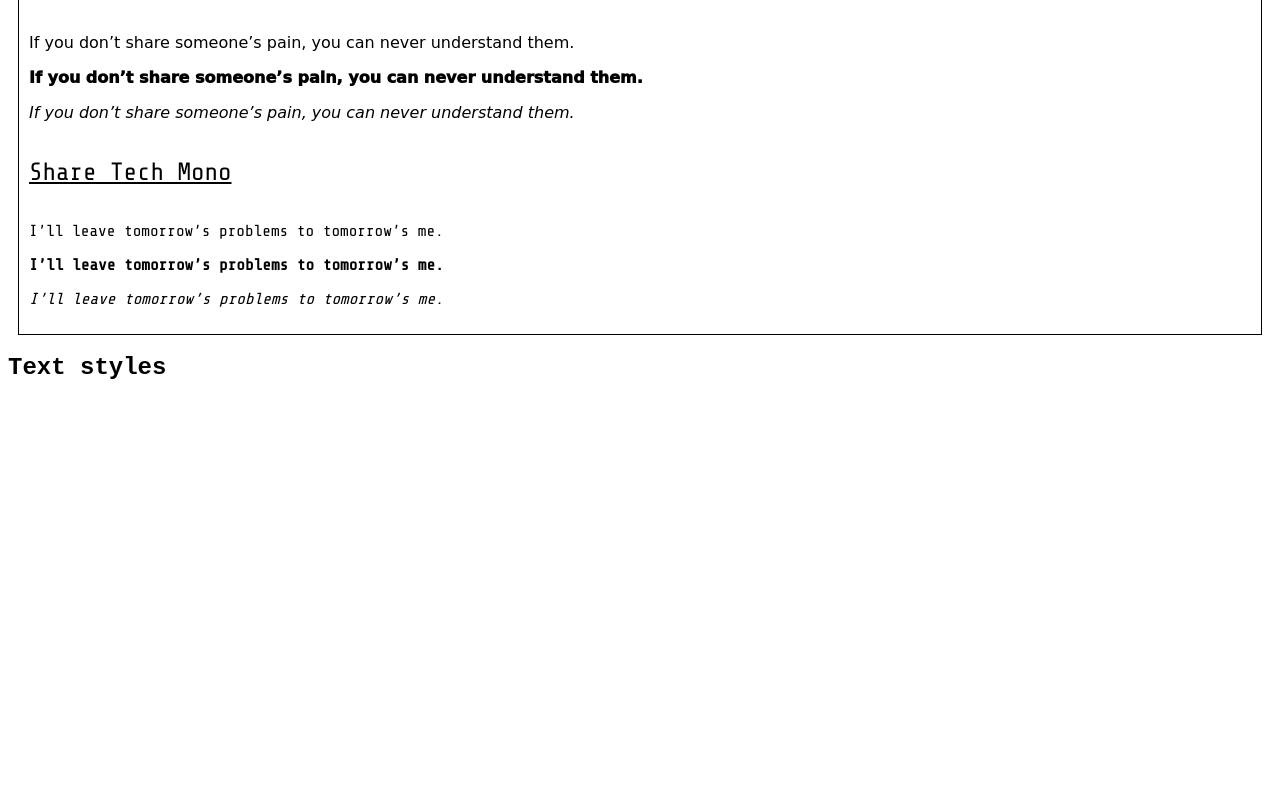
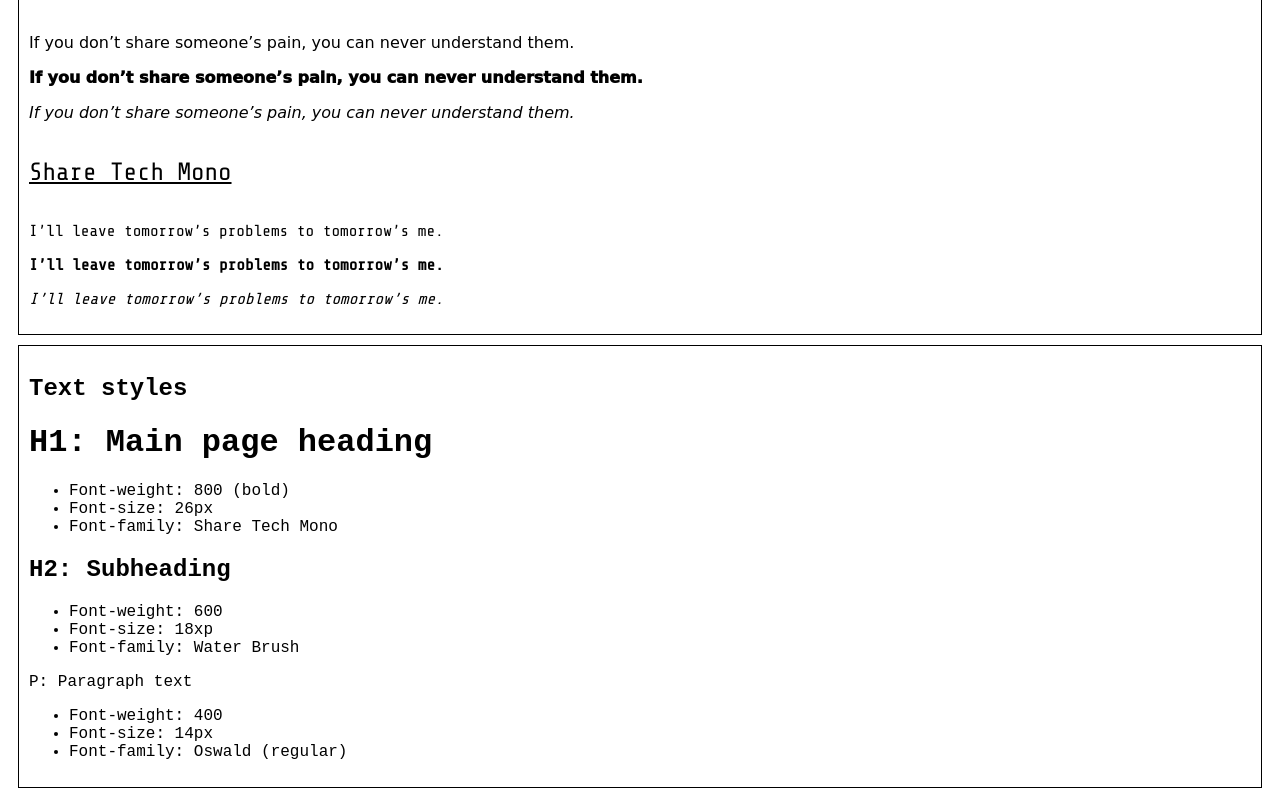
Before and after one commit to blackrebelradio1992/Website-Design-System, a plain HTML site: page index.html in a window 1280 px wide. Shown: the part 828-1626 px from the top of the page. Before the commit the page ends 1229 px from the top, so only its background shows below. Drawn offline with nearby package versions, Linux system fonts and the light colour scheme; a web font is replaced by a local one.

Commit message:
final html change

```diff
--- a/index.html
+++ b/index.html
@@ -74,8 +74,34 @@
             </div>
         </div>
     </div>
-    <div>
+    <div class="container">
         <h2>Text styles</h2>
+        <div class="text-container">
+            <div class="text-panel">
+                <h1 class="header">H1: Main page heading</h1>
+                <ul>
+                    <li>Font-weight: 800 (bold)</li>
+                    <li>Font-size: 26px</li>
+                    <li>Font-family: Share Tech Mono</li>
+                </ul>
+            </div>
+            <div class="text-panel">
+                <h2 class="Sub">H2: Subheading</h2>
+                <ul>
+                    <li>Font-weight: 600</li>
+                    <li>Font-size: 18xp</li>
+                    <li>Font-family: Water Brush</li>
+                </ul>
+            </div>
+            <div class="text-panel">
+                <p class="pgraph">P: Paragraph text</p>
+                <ul>
+                    <li>Font-weight: 400</li>
+                    <li>Font-size: 14px</li>
+                    <li>Font-family: Oswald (regular)</li>
+                </ul>
+            </div>
+        </div>
     </div>
     <!--[if lt IE 7]>
             <p class="browsehappy">You are using an <strong>outdated</strong> browser. Please <a href="#">upgrade your browser</a> to improve your experience.</p>
```
